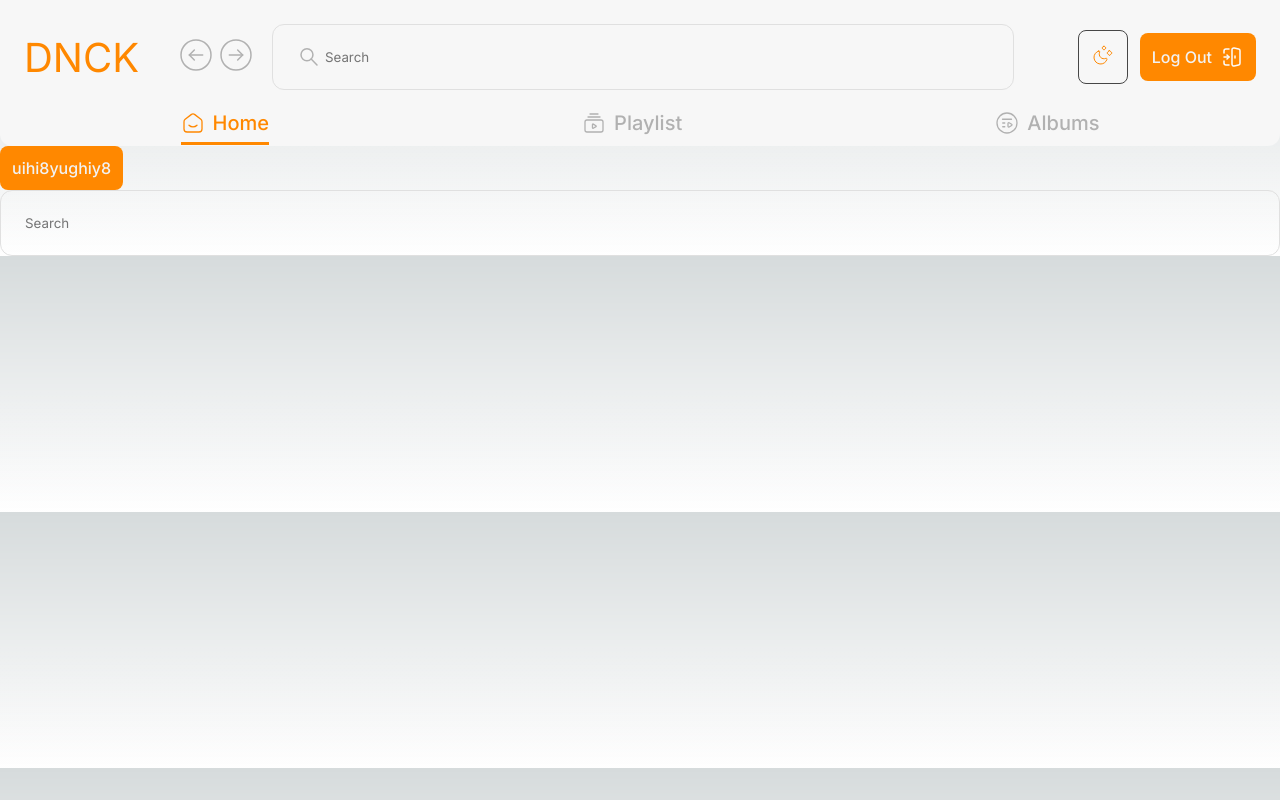
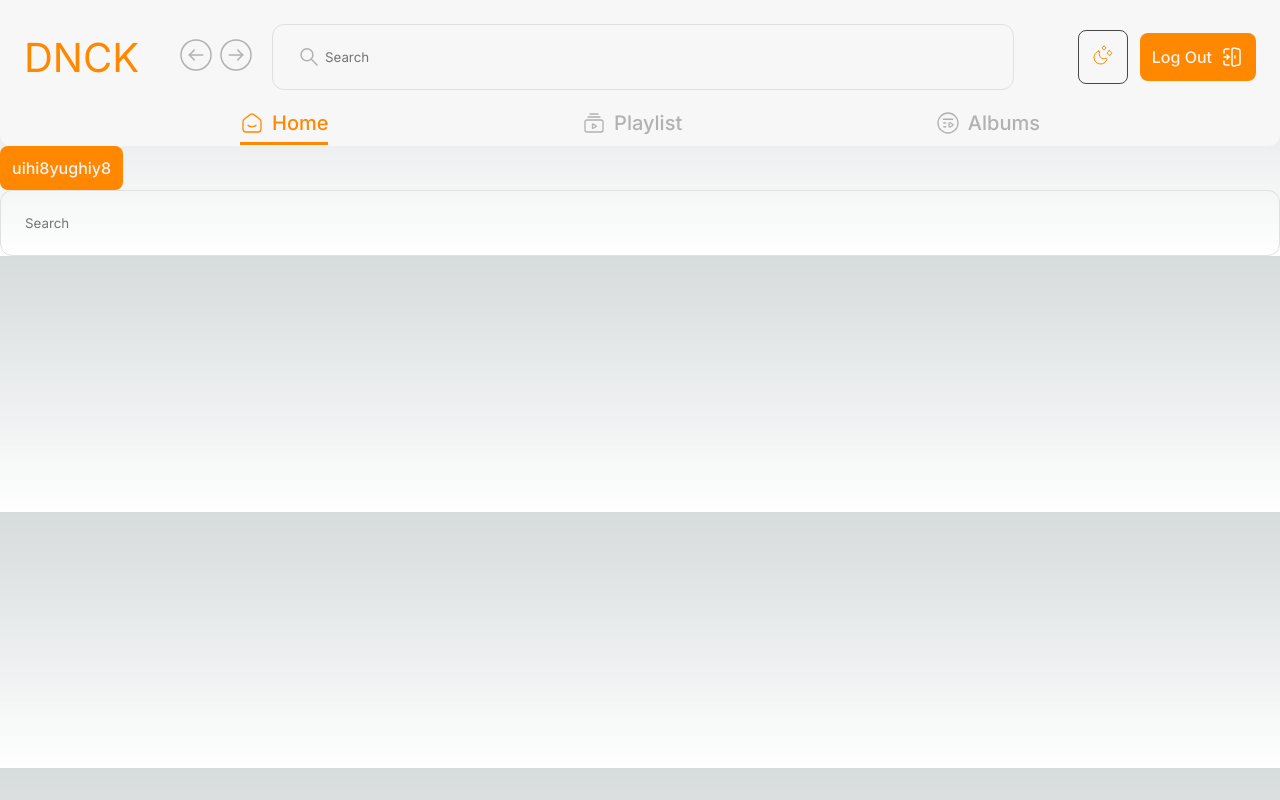
Before and after one commit to lizaBukia/dnck-front, a Next.js app: page / in a window 1280 px wide. Built offline with nearby package versions, Linux system fonts and the light colour scheme.

Commit message:
chore: resolved comments

```diff
--- a/app/Components/Header/Header.tsx
+++ b/app/Components/Header/Header.tsx
@@ -5,25 +5,23 @@ import { useRecoilState } from 'recoil';
 import { isDarkState } from '../../States/states';
 import NavMenu from '../NavMenu/NavMenu';
 import styles from './Header.module.scss';
-import HeaderNavItems from './HeaderNavItems/HeaderNavItems';
+import { headerNavItems } from './HeaderNavItems/headerNavItems';
 import Logo from './Logo/Logo';
 import LogoutButton from './Logout-Button/LogoutButton';
 import ModeSwitcher from './ModeSwitcher/ModeSwitcher';
 import SearchInput from './SearchInput/SearchInput';
-import { HeaderType } from './Type/Header.type';
+import { HeaderType } from './Type/header.type';
 
 const Header: HeaderType = () => {
   const [dark, setDark] = useRecoilState(isDarkState);
 
   useEffect(() => {
-    localStorage.setItem('isDark', String(dark));
+    setDark(localStorage.getItem('isDark') === 'true');
+  }, [setDark]);
 
-    const isDarkMode: boolean = localStorage.getItem('isDark') === 'true';
+  console.log(dark);
 
-    if (isDarkMode !== dark) {
-      setDark(isDarkMode);
-    }
-  }, [dark, setDark]);
+  console.log(dark ? styles.darkContainer : styles.lightContainer);
 
   return (
     <div className={dark ? styles.darkContainer : styles.lightContainer}>
@@ -40,15 +38,7 @@ const Header: HeaderType = () => {
         </div>
       </div>
       <div className={styles.navigation}>
-        {HeaderNavItems.map((item) => (
-          <NavMenu
-            key={item.title}
-            icon={item.icon}
-            title={item.title}
-            href={item.href}
-            className={item.className}
-          />
-        ))}
+        <NavMenu items={headerNavItems} />
       </div>
     </div>
   );
--- a/app/Components/Header/HeaderNavItems/HeaderNavItems.ts
+++ b/app/Components/Header/HeaderNavItems/HeaderNavItems.ts
@@ -1,7 +1,7 @@
 import { IconNameEnum } from '../../Icon/enums/icon-name.enum';
 import { NavItemPropsInterface } from '../../NavItem/interfaces/nav-item-props.interface';
 
-const HeaderNavItems: NavItemPropsInterface[] = [
+export const headerNavItems: NavItemPropsInterface[] = [
   {
     icon: IconNameEnum.Home,
     href: '/',
@@ -18,5 +18,3 @@ const HeaderNavItems: NavItemPropsInterface[] = [
     title: 'Albums',
   },
 ];
-
-export default HeaderNavItems;
--- a/app/Components/Header/ModeSwitcher/ModeSwitcher.tsx
+++ b/app/Components/Header/ModeSwitcher/ModeSwitcher.tsx
@@ -1,5 +1,6 @@
 'use client';
 
+import { useEffect } from 'react';
 import { useRecoilState } from 'recoil';
 import Icon from '../../Icon/Icon';
 import { IconNameEnum } from '../../Icon/enums/icon-name.enum';
@@ -10,8 +11,14 @@ const ModeSwitcher = (): JSX.Element => {
   const [dark, setDark] = useRecoilState(isDarkState);
 
   const onClick: () => void = () => {
+    localStorage.setItem('isDark', String(!dark));
     setDark(!dark);
   };
+
+  useEffect(() => {
+    const item: boolean = localStorage.getItem('isDark') === 'true';
+    setDark(item);
+  }, [setDark]);
 
   return (
     <div className={dark ? styles.darkContainer : styles.lightContainer}>
--- a/app/Components/NavMenu/NavMenu.module.scss
+++ b/app/Components/NavMenu/NavMenu.module.scss
@@ -1,16 +1,18 @@
 @import '../../Colors/common-colors.scss';
 @import '../../Colors/dark-colors.scss';
 @import '../../Colors/light-colors.scss';
+
 .container {
   display: flex;
   flex-flow: row wrap;
   justify-content: center;
   align-items: center;
+  flex-basis: 100%;
 }
 .items {
   display: flex;
   justify-content: space-between;
-  flex-basis: 93px;
+  flex-basis: 800px;
   gap: 8px;
 }
 
--- a/app/Components/NavMenu/NavMenu.tsx
+++ b/app/Components/NavMenu/NavMenu.tsx
@@ -1,21 +1,21 @@
 import NavItem from '../NavItem/NavItem';
 import { NavItemPropsInterface } from '../NavItem/interfaces/nav-item-props.interface';
-import { NavItemsType } from '../NavItem/types/nav-item.type';
 import styles from './NavMenu.module.scss';
-// import { NavMenuPropsInterface } from './interfaces/nav-menu-props.interface';
-// import { NavMenuType } from './types/nav-menu.type';
+import { NavMenuType } from './types/nav-menu.type';
 
-const NavMenu: NavItemsType = (props: NavItemPropsInterface) => {
+const NavMenu: NavMenuType = (props: { items: NavItemPropsInterface[] }) => {
   return (
     <div className={styles.container}>
       <div className={styles.items}>
-        <NavItem
-          key={props.href}
-          icon={props.icon}
-          href={props.href}
-          title={props.title}
-          className={props?.className}
-        />
+        {props.items.map((item) => (
+          <NavItem
+            key={item.href}
+            icon={item.icon}
+            href={item.href}
+            title={item.title}
+            className={item?.className}
+          />
+        ))}
       </div>
     </div>
   );
--- a/app/States/States.ts
+++ b/app/States/States.ts
@@ -2,6 +2,5 @@ import { RecoilState, atom } from 'recoil';
 
 export const isDarkState: RecoilState<boolean> = atom({
   key: 'isDark',
-  default:
-    typeof window !== 'undefined' && localStorage.getItem('isDark') === 'true',
+  default: false,
 });
```
